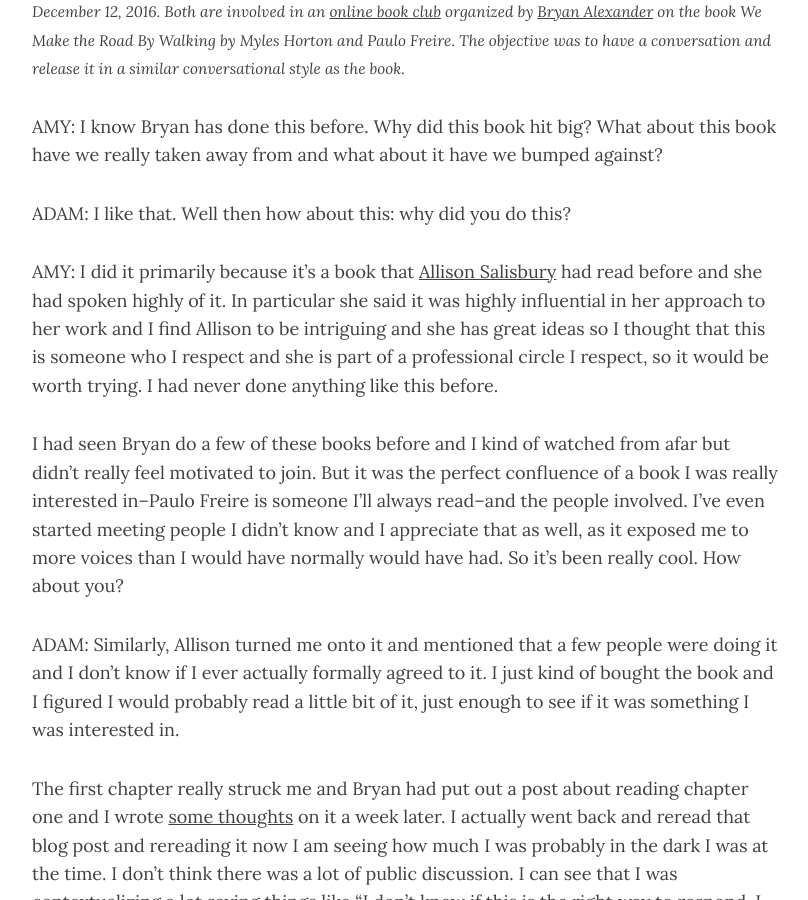
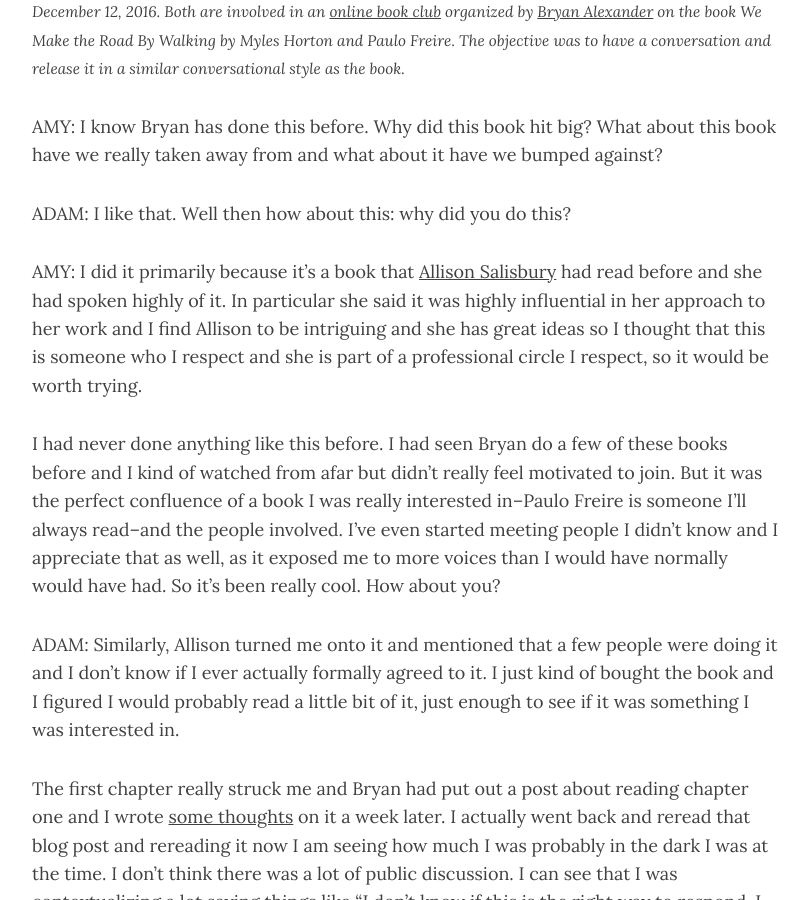
Before and after one commit to HortonFreire/hortonfreire.github.io, a Jekyll site: the page built from _posts/2016-12-14-we-make-the-conversation.markdown, in a window 1280 px wide and 900 px high, scrolled down 647 px. Shown: the whole window, without its empty margins (233-1041 px from the left). Built offline with Jekyll 4.4.1, drawn with Linux system fonts in a browser that asks for light colours; nearby versions of some CDN libraries; comment, search, counter and statistics services are not loaded.

Commit message:
Move sentence to next paragraph

```diff
--- a/_posts/2016-12-14-we-make-the-conversation.markdown
+++ b/_posts/2016-12-14-we-make-the-conversation.markdown
@@ -13,9 +13,9 @@
 
 ADAM: I like that. Well then how about this: why did you do this?
 
-AMY: I did it primarily because it’s a book that [Allison Salisbury](https://twitter.com/amdulin) had read before and she had spoken highly of it. In particular she said it was highly influential in her approach to her work and I find Allison to be intriguing and she has great ideas so I thought that this is someone who I respect and she is part of a professional circle I respect, so it would be worth trying. I had never done anything like this before.
+AMY: I did it primarily because it’s a book that [Allison Salisbury](https://twitter.com/amdulin) had read before and she had spoken highly of it. In particular she said it was highly influential in her approach to her work and I find Allison to be intriguing and she has great ideas so I thought that this is someone who I respect and she is part of a professional circle I respect, so it would be worth trying.
 
-I had seen Bryan do a few of these books before and I kind of watched from afar but didn’t really feel motivated to join. But it was the perfect confluence of a book I was really interested in--Paulo Freire is someone I’ll always read--and the people involved. I’ve even started meeting people I didn’t know and I appreciate that as well, as it exposed me to more voices than I would have normally would have had. So it’s been really cool. How about you?
+I had never done anything like this before. I had seen Bryan do a few of these books before and I kind of watched from afar but didn’t really feel motivated to join. But it was the perfect confluence of a book I was really interested in--Paulo Freire is someone I’ll always read--and the people involved. I’ve even started meeting people I didn’t know and I appreciate that as well, as it exposed me to more voices than I would have normally would have had. So it’s been really cool. How about you?
 
 ADAM: Similarly, Allison turned me onto it and mentioned that a few people were doing it and I don’t know if I ever actually formally agreed to it. I just kind of bought the book and I figured I would probably read a little bit of it, just enough to see if it was something I was interested in.
 
```
